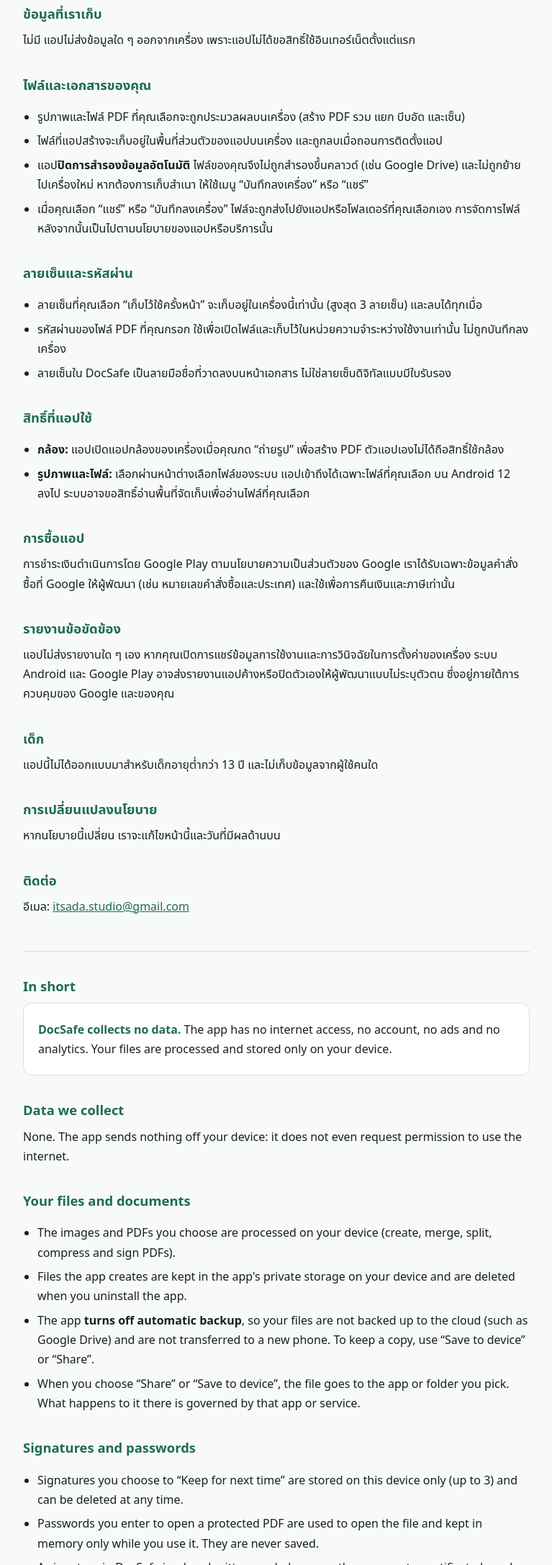
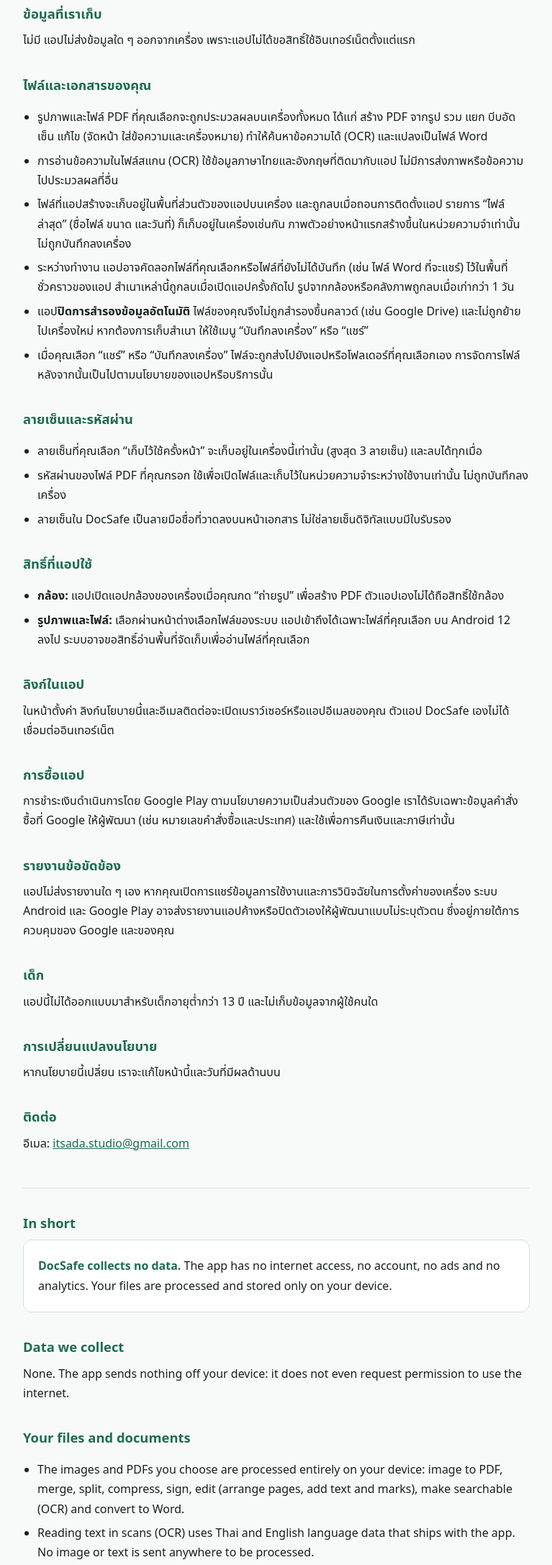
Before and after one commit to itsadastudio/docsafe-privacy, a plain HTML site: page index.html in a window 1280 px wide. Shown: the part 381-2555 px from the top of the page at 72% size, without its empty margins (256-1023 px from the left). Drawn offline with Linux system fonts and the light colour scheme.

Commit message:
Cover OCR, Word export, Edit PDF and temporary copies
Effective 21 November 2026.

Co-Authored-By: Claude Opus 5.5 <noreply@anthropic.com>

```diff
--- a/index.html
+++ b/index.html
@@ -40,7 +40,7 @@
 <header>
   <h1>DocSafe</h1>
   <p class="meta">นโยบายความเป็นส่วนตัว · Privacy Policy</p>
-  <p class="meta">มีผลตั้งแต่ / Effective: 16 พฤศจิกายน 2569 (16 November 2026)</p>
+  <p class="meta">มีผลตั้งแต่ / Effective: 21 พฤศจิกายน 2569 (21 November 2026)</p>
   <nav class="lang" aria-label="Language"><a href="#th" lang="th">ภาษาไทย</a><a href="#en" lang="en">English</a></nav>
 </header>
 
@@ -55,8 +55,10 @@
 
   <h2>ไฟล์และเอกสารของคุณ</h2>
   <ul>
-    <li>รูปภาพและไฟล์ PDF ที่คุณเลือกจะถูกประมวลผลบนเครื่อง (สร้าง PDF รวม แยก บีบอัด และเซ็น)</li>
-    <li>ไฟล์ที่แอปสร้างจะเก็บอยู่ในพื้นที่ส่วนตัวของแอปบนเครื่อง และถูกลบเมื่อถอนการติดตั้งแอป</li>
+    <li>รูปภาพและไฟล์ PDF ที่คุณเลือกจะถูกประมวลผลบนเครื่องทั้งหมด ได้แก่ สร้าง PDF จากรูป รวม แยก บีบอัด เซ็น แก้ไข (จัดหน้า ใส่ข้อความและเครื่องหมาย) ทำให้ค้นหาข้อความได้ (OCR) และแปลงเป็นไฟล์ Word</li>
+    <li>การอ่านข้อความในไฟล์สแกน (OCR) ใช้ข้อมูลภาษาไทยและอังกฤษที่ติดมากับแอป ไม่มีการส่งภาพหรือข้อความไปประมวลผลที่อื่น</li>
+    <li>ไฟล์ที่แอปสร้างจะเก็บอยู่ในพื้นที่ส่วนตัวของแอปบนเครื่อง และถูกลบเมื่อถอนการติดตั้งแอป รายการ “ไฟล์ล่าสุด” (ชื่อไฟล์ ขนาด และวันที่) ก็เก็บอยู่ในเครื่องเช่นกัน ภาพตัวอย่างหน้าแรกสร้างขึ้นในหน่วยความจำเท่านั้น ไม่ถูกบันทึกลงเครื่อง</li>
+    <li>ระหว่างทำงาน แอปอาจคัดลอกไฟล์ที่คุณเลือกหรือไฟล์ที่ยังไม่ได้บันทึก (เช่น ไฟล์ Word ที่จะแชร์) ไว้ในพื้นที่ชั่วคราวของแอป สำเนาเหล่านี้ถูกลบเมื่อเปิดแอปครั้งถัดไป รูปจากกล้องหรือคลังภาพถูกลบเมื่อเก่ากว่า 1 วัน</li>
     <li>แอป<strong>ปิดการสำรองข้อมูลอัตโนมัติ</strong> ไฟล์ของคุณจึงไม่ถูกสำรองขึ้นคลาวด์ (เช่น Google Drive) และไม่ถูกย้ายไปเครื่องใหม่ หากต้องการเก็บสำเนา ให้ใช้เมนู “บันทึกลงเครื่อง” หรือ “แชร์”</li>
     <li>เมื่อคุณเลือก “แชร์” หรือ “บันทึกลงเครื่อง” ไฟล์จะถูกส่งไปยังแอปหรือโฟลเดอร์ที่คุณเลือกเอง การจัดการไฟล์หลังจากนั้นเป็นไปตามนโยบายของแอปหรือบริการนั้น</li>
   </ul>
@@ -73,6 +75,9 @@
     <li><strong>กล้อง:</strong> แอปเปิดแอปกล้องของเครื่องเมื่อคุณกด “ถ่ายรูป” เพื่อสร้าง PDF ตัวแอปเองไม่ได้ถือสิทธิ์ใช้กล้อง</li>
     <li><strong>รูปภาพและไฟล์:</strong> เลือกผ่านหน้าต่างเลือกไฟล์ของระบบ แอปเข้าถึงได้เฉพาะไฟล์ที่คุณเลือก บน Android 12 ลงไป ระบบอาจขอสิทธิ์อ่านพื้นที่จัดเก็บเพื่ออ่านไฟล์ที่คุณเลือก</li>
   </ul>
+
+  <h2>ลิงก์ในแอป</h2>
+  <p>ในหน้าตั้งค่า ลิงก์นโยบายนี้และอีเมลติดต่อจะเปิดเบราว์เซอร์หรือแอปอีเมลของคุณ ตัวแอป DocSafe เองไม่ได้เชื่อมต่ออินเทอร์เน็ต</p>
 
   <h2>การซื้อแอป</h2>
   <p>การชำระเงินดำเนินการโดย Google Play ตามนโยบายความเป็นส่วนตัวของ Google เราได้รับเฉพาะข้อมูลคำสั่งซื้อที่ Google ให้ผู้พัฒนา (เช่น หมายเลขคำสั่งซื้อและประเทศ) และใช้เพื่อการคืนเงินและภาษีเท่านั้น</p>
@@ -101,8 +106,10 @@
 
   <h2>Your files and documents</h2>
   <ul>
-    <li>The images and PDFs you choose are processed on your device (create, merge, split, compress and sign PDFs).</li>
-    <li>Files the app creates are kept in the app's private storage on your device and are deleted when you uninstall the app.</li>
+    <li>The images and PDFs you choose are processed entirely on your device: image to PDF, merge, split, compress, sign, edit (arrange pages, add text and marks), make searchable (OCR) and convert to Word.</li>
+    <li>Reading text in scans (OCR) uses Thai and English language data that ships with the app. No image or text is sent anywhere to be processed.</li>
+    <li>Files the app creates are kept in the app's private storage on your device and are deleted when you uninstall the app. The “Recent files” list (file names, sizes and dates) is also kept on your device. First-page previews are made in memory only and never saved.</li>
+    <li>While working, the app may copy a file you chose, or a result you have not saved yet (such as a Word file you are about to share), to the app's temporary storage. These copies are deleted the next time you open the app; photos from the camera or gallery are deleted once they are a day old.</li>
     <li>The app <strong>turns off automatic backup</strong>, so your files are not backed up to the cloud (such as Google Drive) and are not transferred to a new phone. To keep a copy, use “Save to device” or “Share”.</li>
     <li>When you choose “Share” or “Save to device”, the file goes to the app or folder you pick. What happens to it there is governed by that app or service.</li>
   </ul>
@@ -119,6 +126,9 @@
     <li><strong>Camera:</strong> when you tap “Take photos”, the app opens your device's camera app. DocSafe itself does not hold the camera permission.</li>
     <li><strong>Photos and files:</strong> chosen through the system picker; the app can only read the items you choose. On Android 12 and lower, the system may ask for storage permission to read the file you chose.</li>
   </ul>
+
+  <h2>Links in the app</h2>
+  <p>In Settings, the link to this policy and the support email open your browser or email app. DocSafe itself never connects to the internet.</p>
 
   <h2>Purchases</h2>
   <p>Payments are handled by Google Play under Google's privacy policy. We receive only the order details Google provides to developers (such as the order number and country) and use them only for refunds and tax records.</p>
```
